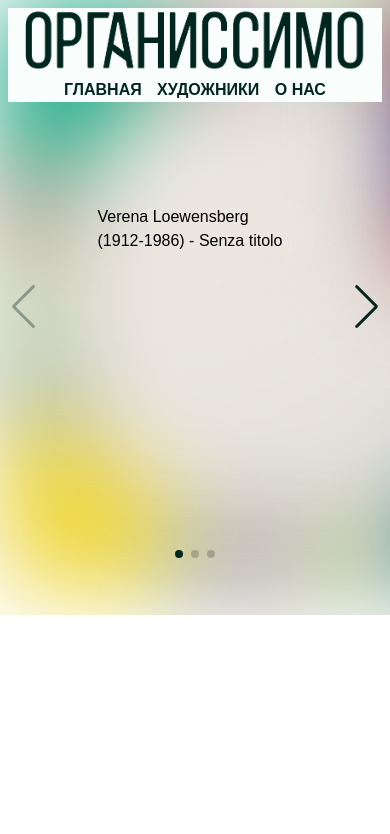
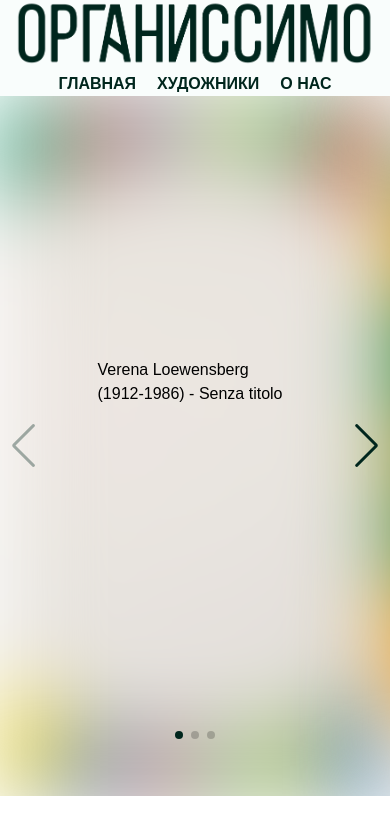
Before and after one commit to stbukhgolts/barts, a React (Create React App) app: page / in a window 390 px wide. Shown: the top 834 px of the page. Built offline with nearby package versions, Linux system fonts and the light colour scheme.

Commit message:
+: css-homepage

```diff
--- a/src/components/App/App.css
+++ b/src/components/App/App.css
@@ -2,4 +2,9 @@
   margin: auto;
   height: 100vh;
   display: block;
+  max-width:  1280px;
 }
+
+body{
+  margin: 0;
+}
--- a/src/components/HomePage/HomePage.scss
+++ b/src/components/HomePage/HomePage.scss
@@ -1,14 +1,14 @@
 .home-page {
-  position: absolute;
-  top: 0;
-  left: 0;
-  bottom:0;
-  height: 100vh;
+  position: static;
+
+  // bottom:0;
+  // height: 100%;
   width: 100%;
 
   .swiper {
-    // height: 100%;
+    height: 700px;
   }
+
   .swiper-button-next,
   .swiper-button-prev {
     color: var(--org-color);
@@ -20,7 +20,6 @@
 
   .swiper-pagination-bullet-active {
     background-color: var(--org-color);
-  }
   }
 
   .home-page-works-featured {
@@ -35,10 +34,16 @@
     grid-template-columns: 1fr 1fr;
     gap: 3.33%;
   }
+}
+
+@media all and (min-width: 700px) {
+  .home-page {
+    position: absolute;
+    top: 0;
+    left: 0;
+  }
 
 
-
-@media all and (min-width: 750px) {
   .about-us {
     padding: 275px 22px 50px;
     // background-size: 325%;
@@ -52,15 +57,9 @@
     }
   }
 
-
-  .home-page {
-    width: 100%;
-  }
   .home-page-works-featured {
     font-size: 1em;
   }
-
-
 
   .home-page-works {
     grid-template-columns: 1fr 1fr 1fr;
--- a/src/components/Main/Header/Header.scss
+++ b/src/components/Main/Header/Header.scss
@@ -37,7 +37,8 @@
 
 @media all and (max-width: 700px) {
   .header {
-  background-color: var(--main-color);
+    background-color: var(--main-color);
 
+    // border: red solid 1px;
   }
 }
--- a/src/components/Main/Main.css
+++ b/src/components/Main/Main.css
@@ -3,4 +3,6 @@
   flex-direction: column;
   justify-content: center;
   align-items: center;
+  width: 100%;
+  /* overflow: hidden; */
 }
--- a/src/components/WorkPreview/WorkPreview.scss
+++ b/src/components/WorkPreview/WorkPreview.scss
@@ -1,17 +1,24 @@
-.work-preview {
-  position: relative;
+.swiper-slide {
   display: flex;
   flex-direction: column;
   justify-content: center;
   align-items: center;
+}
+
+.work-preview {
+  position: relative;
+  width: 100%;
+
+  // width: 100vw;
   // background-color: rgba(0,0,0,0.93);
-  // height: 700px;
+  // overflow: hidden;
 
   a {
     color: black;
     text-decoration: none;
     display: flex;
     flex-direction: column;
+    width: 100%;
   }
 
   p {
@@ -20,25 +27,28 @@
     left: 50%;
     transform: translate(-50%, -50%);
   }
-}
-
-.work-preview img {
-  width: 100%;
-  height: auto;
-  opacity: 1;
-  filter: blur(50px)
-}
-
-.work-preview:hover {
-  // transition: box-shadow ease-in 0.23s;
-  // box-shadow: rgba(0, 0, 0, 0.07) 0px 1px 1px, rgba(0, 0, 0, 0.07) 0px 2px 2px, rgba(0, 0, 0, 0.07) 0px 4px 4px, rgba(0, 0, 0, 0.07) 0px 8px 8px, rgba(0, 0, 0, 0.07) 0px 16px 16px;
+  img {
+    width: 100%;
+    height: auto;
+    opacity: 1;
+    filter: blur(50px);
+    // object-fit: fill;
+    object-position: center;
+  }
 }
 
 @media all and (max-width: 700px) {
+  .work-preview {
+  }
+  .work-preview {
+    img {
+      // width: 140%;
+      filter: blur(45px);
+      height: 700px;
+      object-fit: cover;
+      // transform: scale(80%);
+      // object-position: 40% 50%;
+    }
 
-
-.work-preview img {
-  width: 150%;
-  object-position: center;
+  }
 }
-}
```
Lines whose indentation alone changed are shown as unchanged.
